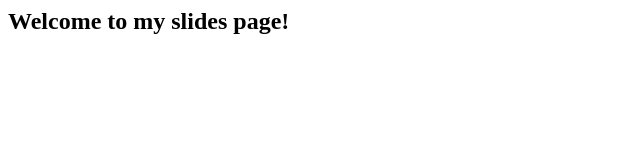
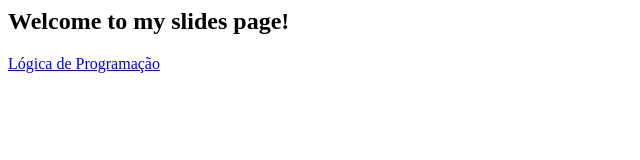
Before and after one commit to profandermenezes/slides, a plain HTML site: page index.html in a window 1280 px wide. Shown: the whole page, without its empty margins (0-640 px from the left). Drawn offline with Linux system fonts and the light colour scheme.

Commit message:
Edição do index.html

```diff
--- a/index.html
+++ b/index.html
@@ -7,6 +7,8 @@
 
 	<body>
 		<h2>Welcome to my slides page!</h2>
+
+		<a href="logica_programacao/index.html">Lógica de Programação</a>
 	</body>
 
 </html>
```
